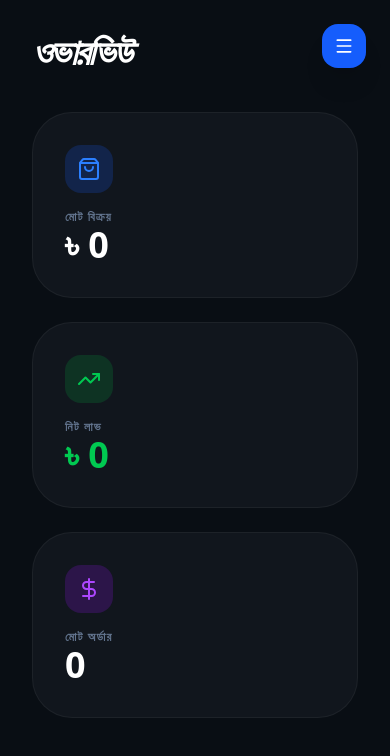
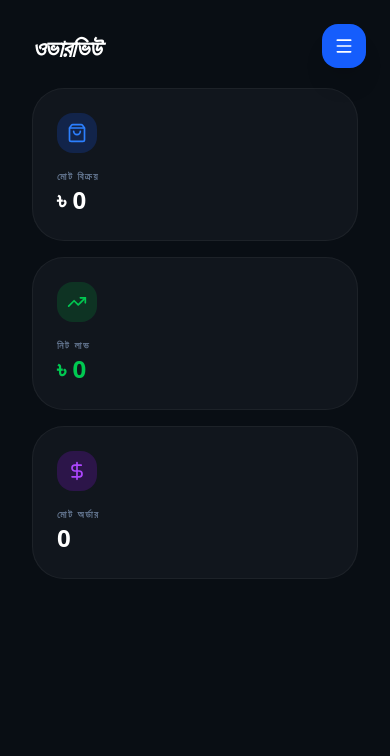
Before and after one commit to Ufuq-Innovation/Xeetrix, a Next.js app: page /dashboard in a window 390 px wide. Shown: the top 756 px of the page. Built offline with nearby package versions, Linux system fonts and the light colour scheme.

Commit message:
Display page title size fix

```diff
--- a/app/(dashboard)/dashboard/page.js
+++ b/app/(dashboard)/dashboard/page.js
@@ -1,14 +1,11 @@
 "use client";
 
 import React from 'react';
-import { useTranslation } from 'react-i18next'; // Reactivity ensuring hook
+import { useTranslation } from 'react-i18next';
 import { useApp } from "@/context/AppContext";
 import { useQuery } from "@tanstack/react-query";
 import { TrendingUp, ShoppingBag, DollarSign } from 'lucide-react';
 
-/**
- * Fetch business statistics from the API.
- */
 const fetchDashboardStats = async () => {
   const res = await fetch('/api/dashboard');
   if (!res.ok) throw new Error('Network response was not ok');
@@ -17,14 +14,9 @@ const fetchDashboardStats = async () => {
 };
 
 export default function Dashboard() {
-  // Access language from context to use as a dependency for TanStack Query
   const { lang } = useApp();
-  const { t } = useTranslation('common'); // Hook for real-time translation
+  const { t } = useTranslation('common');
 
-  /**
-   * Fetch dashboard statistics with TanStack Query.
-   * Key is linked to 'lang' to ensure data re-fetch if currency formatting changes.
-   */
   const { data: stats, isLoading, isError } = useQuery({
     queryKey: ['dashboardStats', lang],
     queryFn: fetchDashboardStats,
@@ -32,68 +24,70 @@ export default function Dashboard() {
   });
 
   return (
-    <div className="space-y-10 p-4 md:p-0">
+    <div className="space-y-6 md:space-y-10 p-4 md:p-0">
       <header>
-        <h1 className="text-4xl font-black uppercase italic tracking-tighter text-white">
+        {/* Adjusted Font Size and Tracking for Mobile */}
+        <h1 className="text-2xl md:text-4xl font-black uppercase italic tracking-tight md:tracking-tighter text-white">
           {t('overview')}
         </h1>
       </header>
 
       {/* Analytics Overview Grid */}
-      <div className="grid grid-cols-1 md:grid-cols-3 gap-6">
+      <div className="grid grid-cols-1 md:grid-cols-3 gap-4 md:gap-6">
+
         {/* Total Sales Card */}
-        <div className="bg-[#11161D] p-8 rounded-[2.5rem] border border-white/5 space-y-4 hover:border-blue-500/30 transition-all duration-300">
-          <div className="w-12 h-12 bg-blue-600/20 rounded-2xl flex items-center justify-center text-blue-500">
-            <ShoppingBag size={24} />
+        <div className="bg-[#11161D] p-6 md:p-8 rounded-[2rem] md:rounded-[2.5rem] border border-white/5 space-y-4 hover:border-blue-500/30 transition-all duration-300">
+          <div className="w-10 h-10 md:w-12 md:h-12 bg-blue-600/20 rounded-2xl flex items-center justify-center text-blue-500">
+            <ShoppingBag size={20} className="md:w-6 md:h-6" />
           </div>
           <div>
-            <p className="text-slate-500 font-bold text-xs uppercase tracking-widest">
+            <p className="text-slate-500 font-bold text-[10px] md:text-xs uppercase tracking-[0.15em] md:tracking-widest">
               {t('total_sales')}
             </p>
-            <h2 className="text-4xl font-black text-white">
+            <h2 className="text-2xl md:text-4xl font-black text-white">
               ৳ {stats.totalSales.toLocaleString()}
             </h2>
           </div>
         </div>
 
         {/* Net Profit Card */}
-        <div className="bg-[#11161D] p-8 rounded-[2.5rem] border border-white/5 space-y-4 hover:border-green-500/30 transition-all duration-300">
-          <div className="w-12 h-12 bg-green-600/20 rounded-2xl flex items-center justify-center text-green-500">
-            <TrendingUp size={24} />
+        <div className="bg-[#11161D] p-6 md:p-8 rounded-[2rem] md:rounded-[2.5rem] border border-white/5 space-y-4 hover:border-green-500/30 transition-all duration-300">
+          <div className="w-10 h-10 md:w-12 md:h-12 bg-green-600/20 rounded-2xl flex items-center justify-center text-green-500">
+            <TrendingUp size={20} className="md:w-6 md:h-6" />
           </div>
           <div>
-            <p className="text-slate-500 font-bold text-xs uppercase tracking-widest">
+            <p className="text-slate-500 font-bold text-[10px] md:text-xs uppercase tracking-[0.15em] md:tracking-widest">
               {t('net_profit')}
             </p>
-            <h2 className={`text-4xl font-black ${stats.totalProfit >= 0 ? 'text-green-500' : 'text-red-500'}`}>
+            <h2 className={`text-2xl md:text-4xl font-black ${stats.totalProfit >= 0 ? 'text-green-500' : 'text-red-500'}`}>
               ৳ {stats.totalProfit.toLocaleString()}
             </h2>
           </div>
         </div>
 
         {/* Total Orders Card */}
-        <div className="bg-[#11161D] p-8 rounded-[2.5rem] border border-white/5 space-y-4 hover:border-purple-500/30 transition-all duration-300">
-          <div className="w-12 h-12 bg-purple-600/20 rounded-2xl flex items-center justify-center text-purple-500">
-            <DollarSign size={24} />
+        <div className="bg-[#11161D] p-6 md:p-8 rounded-[2rem] md:rounded-[2.5rem] border border-white/5 space-y-4 hover:border-purple-500/30 transition-all duration-300">
+          <div className="w-10 h-10 md:w-12 md:h-12 bg-purple-600/20 rounded-2xl flex items-center justify-center text-purple-500">
+            <DollarSign size={20} className="md:w-6 md:h-6" />
           </div>
           <div>
-            <p className="text-slate-500 font-bold text-xs uppercase tracking-widest">
+            <p className="text-slate-500 font-bold text-[10px] md:text-xs uppercase tracking-[0.15em] md:tracking-widest">
               {t('total_orders')}
             </p>
-            <h2 className="text-4xl font-black text-white">{stats.totalOrders}</h2>
+            <h2 className="text-2xl md:text-4xl font-black text-white">{stats.totalOrders}</h2>
           </div>
         </div>
       </div>
 
       {/* Status Indicators */}
       {isLoading && (
-        <p className="text-center text-slate-500 animate-pulse uppercase text-xs tracking-widest">
+        <p className="text-center text-slate-500 animate-pulse uppercase text-[10px] tracking-widest">
           {t('syncing_data')}
         </p>
       )}
 
       {isError && (
-        <p className="text-center text-red-500 uppercase text-xs tracking-widest">
+        <p className="text-center text-red-500 uppercase text-[10px] tracking-widest">
           {t('fetch_error')}
         </p>
       )}
```
